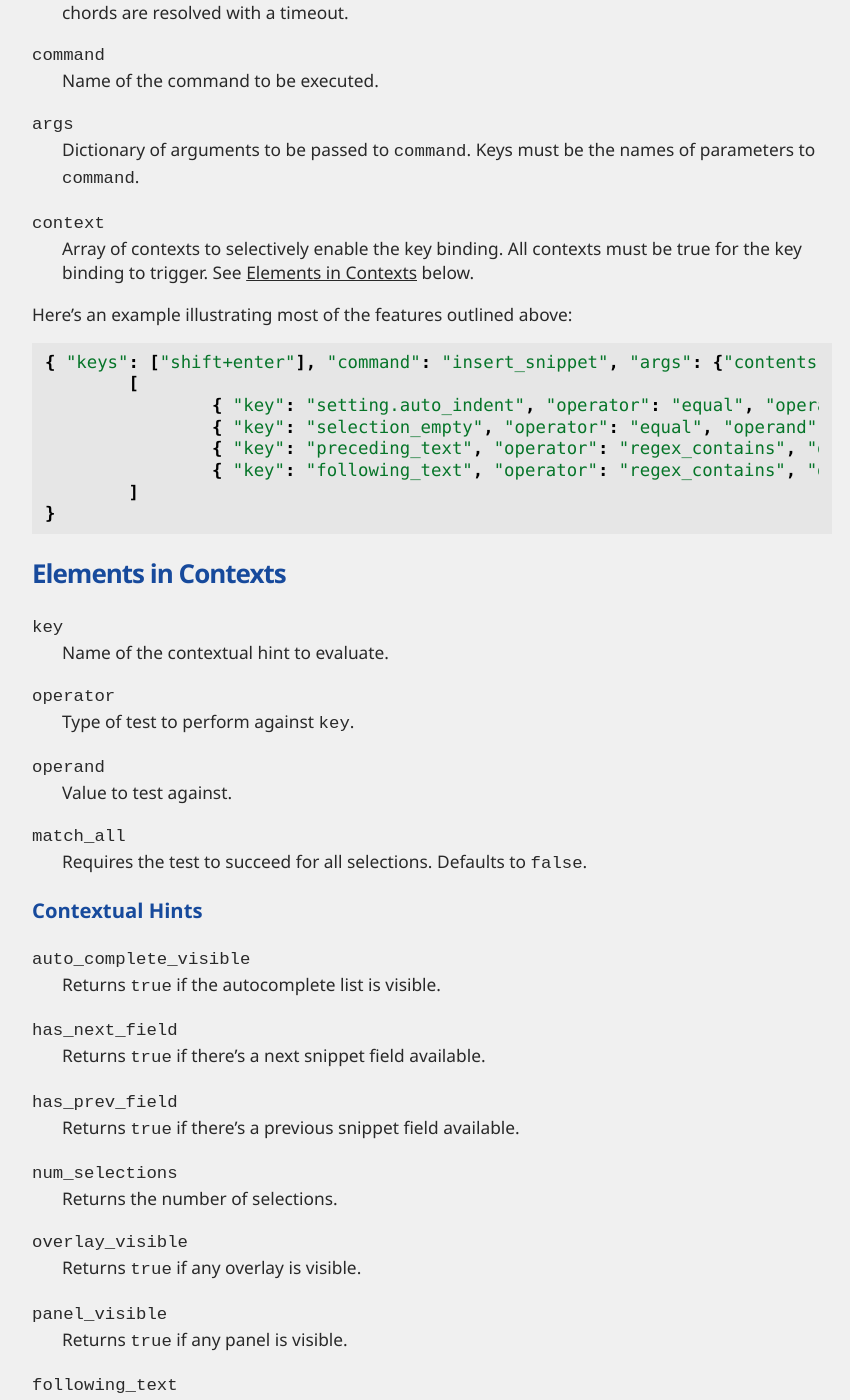
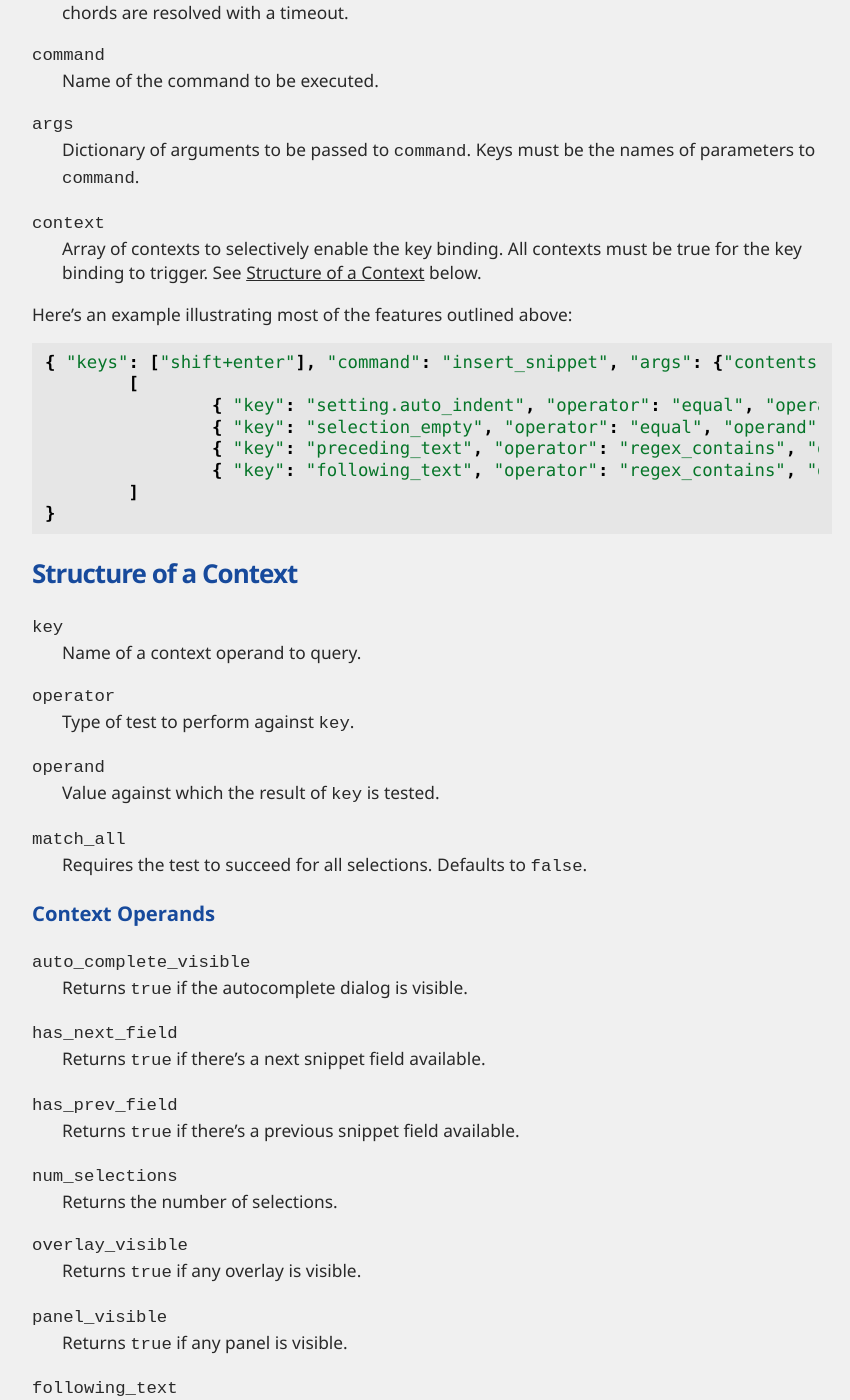
Before and after one commit to guillermooo/sublime-undocs, a Sphinx documentation site: the page built from source/reference/key_bindings.rst, in a window 1280 px wide and 1400 px high, scrolled down 1052 px. Shown: the whole window, without its empty margins (128-978 px from the left). Built offline with Sphinx 7.4.7, drawn with Linux system fonts in a browser that asks for light colours; some of the changed text lies outside the part shown.

```diff
--- a/source/extensibility/extensibility.rst
+++ b/source/extensibility/extensibility.rst
@@ -8,6 +8,7 @@ You can add additional features to Sublime Text in several ways.
 
     macros
     snippets
+    completions
     syntaxdefs
     plugins
     packages
--- a/source/reference/key_bindings.rst
+++ b/source/reference/key_bindings.rst
@@ -31,8 +31,8 @@ for your personal key map is ``Packages/User``.
 See :ref:`merging-and-order-of-preference` for information about how Sublime
 Text sorts files for merging.
 
-Elements in Key Bindings
-************************
+Structure of a Key Binding
+**************************
 
 Key maps are arrays of key bindings. Below you'll find valid elements in key bindings.
 
@@ -65,26 +65,26 @@ Here's an example illustrating most of the features outlined above::
 
 .. _context-reference:
 
-Elements in Contexts
-********************
+Structure of a Context
+**********************
 
 ``key``
-	Name of the contextual hint to evaluate.
+	Name of a context operand to query.
 
 ``operator``
 	Type of test to perform against ``key``.
 
 ``operand``
-	Value to test against.
+	Value against which the result of ``key`` is tested.
 
 ``match_all``
 	Requires the test to succeed for all selections. Defaults to ``false``.
 
-Contextual Hints
+Context Operands
 ----------------
 
 ``auto_complete_visible``
-	Returns ``true`` if the autocomplete list is visible.
+	Returns ``true`` if the autocomplete dialog is visible.
 
 ``has_next_field``
 	Returns ``true`` if there's a next snippet field available.
--- a/source/reference/reference.rst
+++ b/source/reference/reference.rst
@@ -13,4 +13,5 @@ the general index.
     syntaxdefs
     build_systems
     key_bindings
+    completions
     api
```
Also changed, not shown: other parts of source/reference/key_bindings.rst (+5 -2 lines), source/extensibility/completions.rst (added, +35 -0 lines), source/reference/completions.rst (added, +94 -0 lines).
